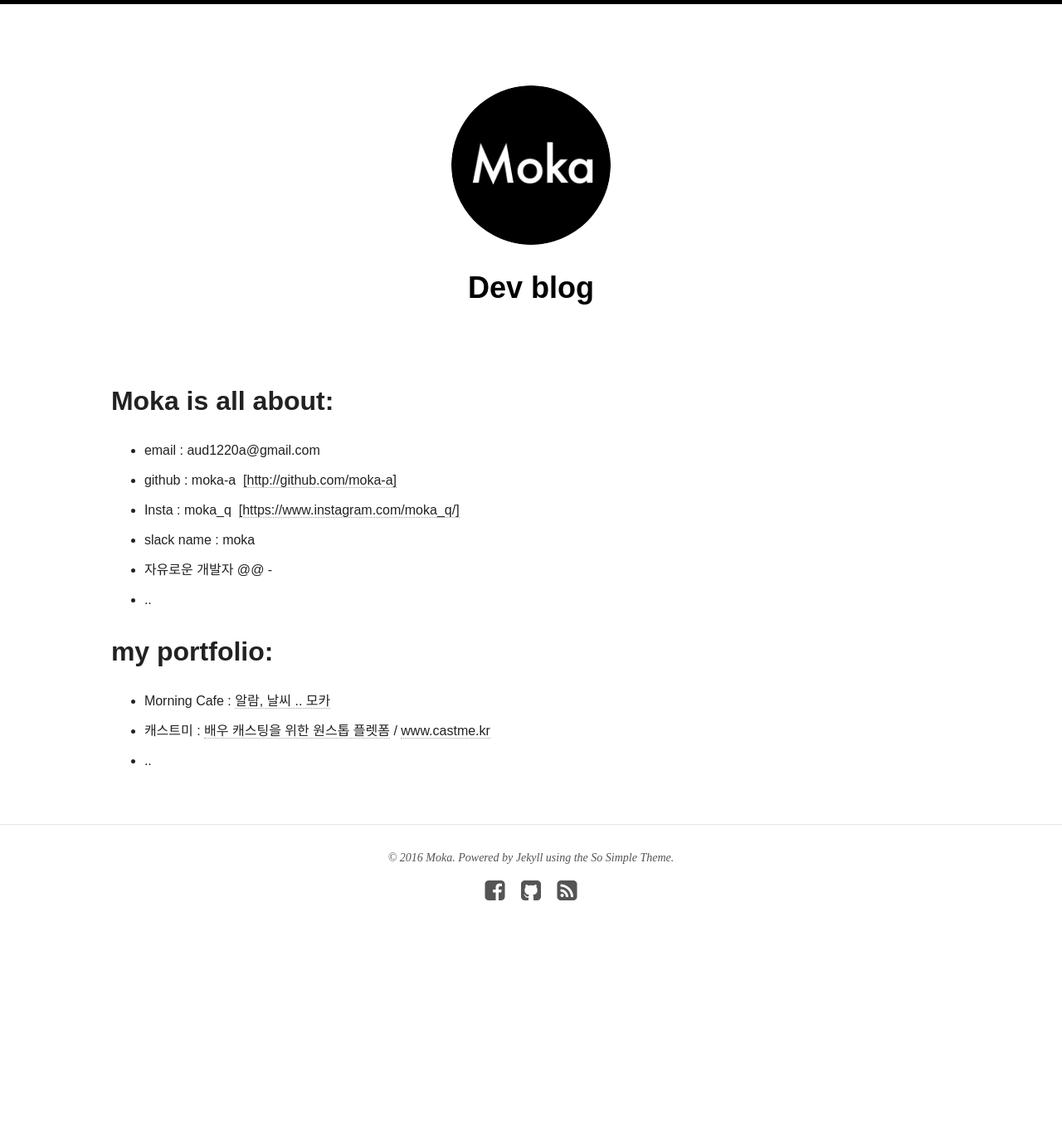
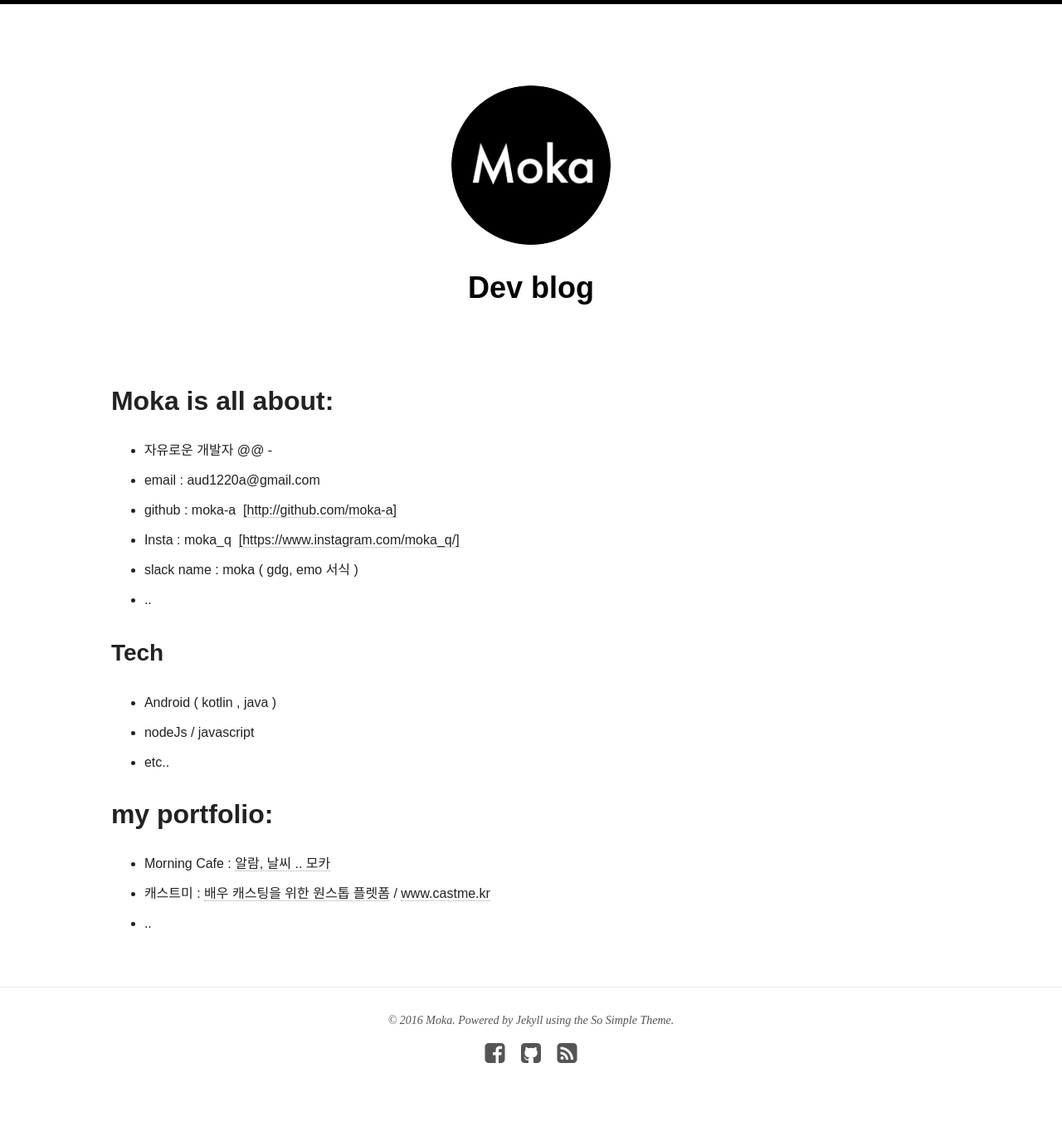
Before and after one commit to steadymoka/moka-a.github.io, a Jekyll site: the page built from about/index.md, in a window 1280 px wide. Shown: the whole page at 83% size. Built offline with Jekyll 4.4.1, drawn with Linux system fonts in a browser that asks for light colours; nearby versions of some CDN libraries; before the commit the page ends 1185 px from its top, so only the background shows below that.

Commit message:
edit my introduce page

```diff
--- a/about/index.md
+++ b/about/index.md
@@ -11,12 +11,20 @@ image:
 
 ## Moka is all about:
 
+* 자유로운 개발자 @_@_ -
 * email : aud1220a@gmail.com
 * github : moka-a&nbsp;&nbsp;[[http://github.com/moka-a]](http://github.com/moka-a)
 * Insta : moka_q&nbsp;&nbsp;[[https://www.instagram.com/moka_q/]](https://www.instagram.com/moka_q/)
-* slack name : moka
-* 자유로운 개발자 @_@_ -
+* slack name : moka ( gdg, emo 서식 )
 * ..
+
+
+### Tech
+
+* Android ( kotlin , java )
+* nodeJs / javascript
+* etc..
+
 
 ## my portfolio:
 
```
